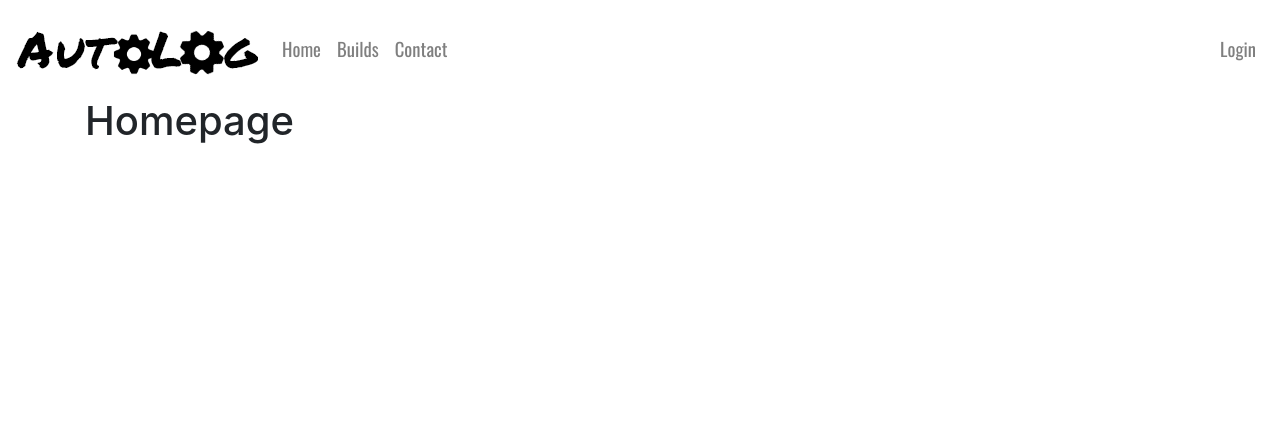
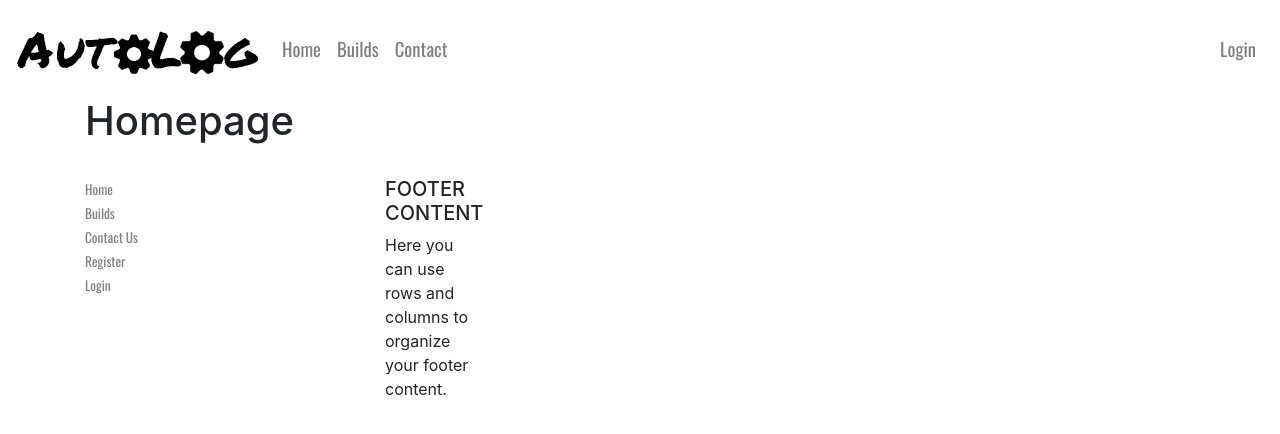
Before and after one commit to msped/AutoLog, a Flask app: template templates/home.html in a window 1280 px wide. Shown: the top 434 px of the page. Run offline with Flask 2, Linux system fonts and the light colour scheme; the template is opened without the code that fills it: most values are stand-ins (such as "Sample title", 1, 10 or a date in 2020); some libraries are stand-ins or nearby versions.

Commit message:
Base template updated as well as main.css

```diff
--- a/static/css/main.css
+++ b/static/css/main.css
@@ -4,16 +4,40 @@
 }
 
 @font-face {
-    src: url("static/fonts/Oswald-Regular.ttf");
+    src: url("../fonts/Oswald-Regular.ttf");
     font-family: 'Oswald';
 }
 
 @font-face {
-    src: url("static/fonts/Roboto-Medium.ttf");
+    src: url("../fonts/Roboto-Medium.ttf");
     font-family: 'Roboto';
 }
+
+@font-face {
+    src: url("../fonts/PermanentMarker-Regular.ttf");
+    font-family: 'PM';
+}
+
+/*Navigation*/
 
 .nav-link {
     font-family: 'Oswald';
     font-size: 14pt;
 }
+
+
+
+
+/*footer*/
+
+.footer-text {
+    font-family: 'Oswald';
+    font-size: 10pt;
+    color: rgba(0,0,0,.5);
+
+}
+
+.footer-text:hover {
+    color: rgba(0,0,0,.7);
+    text-decoration: none;
+}
--- a/templates/base.html
+++ b/templates/base.html
@@ -32,11 +32,19 @@
                     </li>
                 </ul>
                 <div class="collapse navbar-collapse justify-content-end" id="navbarCollapse">
+                    {% if current_user.is_authenticated %}
+                    <ul class="navbar-nav">
+                        <li class="nav-item">
+                            <a class="nav-link" href="{{ url_for('logout') }}">Logout</a>
+                        </li>
+                    </ul>
+                    {% else %}
                     <ul class="navbar-nav">
                         <li class="nav-item">
                             <a class="nav-link" data-toggle="modal" data-target="#user-login">Login</a>
                         </li>
                     </ul>
+                    {% endif %}
                 </div>
             </div>
         </nav>
@@ -51,9 +59,9 @@
                             <h2 class="text-center">Login</h2>
                             <form action="{{ url_for('login') }}" method="POST">
                                 <div class="form-group">
-                                    <label for="exampleInputEmail1">Email address</label>
-                                    <input type="email" class="form-control" aria-describedby="emailHelp"
-                                        placeholder="E-mail">
+                                    <label for="exampleInputEmail1">Username</label>
+                                    <input type="text" class="form-control" name="username" aria-describedby="emailHelp"
+                                        placeholder="Username">
                                 </div>
                                 <div class="form-group">
                                     <label for="exampleInputPassword1">Password</label>
@@ -76,6 +84,41 @@
             {% endblock content %}
 
         </div>
+            <footer class="container page-footer font-small blue pt-4">
+                <div class="text-center text-md-left">
+                    <div class="row">
+
+                        <hr class="clearfix w-100 d-md-none pb-3">
+
+                        <div class="col-md-3 mb-md-0 mb-3">
+                            <ul class="list-unstyled">
+                                <li>
+                                    <a class="footer-text" href="{{ url_for('home') }}">Home</a>
+                                </li>
+                                <li>
+                                    <a class="footer-text" href="{{ url_for('builds') }}">Builds</a>
+                                </li>
+                                <li>
+                                    <a class="footer-text" href="{{ url_for('contact') }}">Contact Us</a>
+                                </li>
+                                <li>
+                                    <a class="footer-text" href="{{ url_for('register') }}">Register</a>
+                                </li>
+                                <li>
+                                    <a class="footer-text" href="{{ url_for('login') }}">Login</a>
+                                </li>
+                            </ul>
+                        </div>
+                        <div class="col-md-3 mb-md-0 mb-3">
+                            <div class="col-md-6 mt-md-0 mt-3">
+                                <h5 class="text-uppercase">Footer Content</h5>
+                                <p>Here you can use rows and columns to organize your footer content.</p>
+                            </div>
+                        </div>
+                    </div>
+                </div>
+            </footer>
+
         <!--CDNs-->
         <script src="https://code.jquery.com/jquery-3.3.1.slim.min.js" integrity="sha384-q8i/X+965DzO0rT7abK41JStQIAqVgRVzpbzo5smXKp4YfRvH+8abtTE1Pi6jizo" crossorigin="anonymous"></script>
         <script src="https://cdnjs.cloudflare.com/ajax/libs/popper.js/1.14.7/umd/popper.min.js" integrity="sha384-UO2eT0CpHqdSJQ6hJty5KVphtPhzWj9WO1clHTMGa3JDZwrnQq4sF86dIHNDz0W1" crossorigin="anonymous"></script>
```
